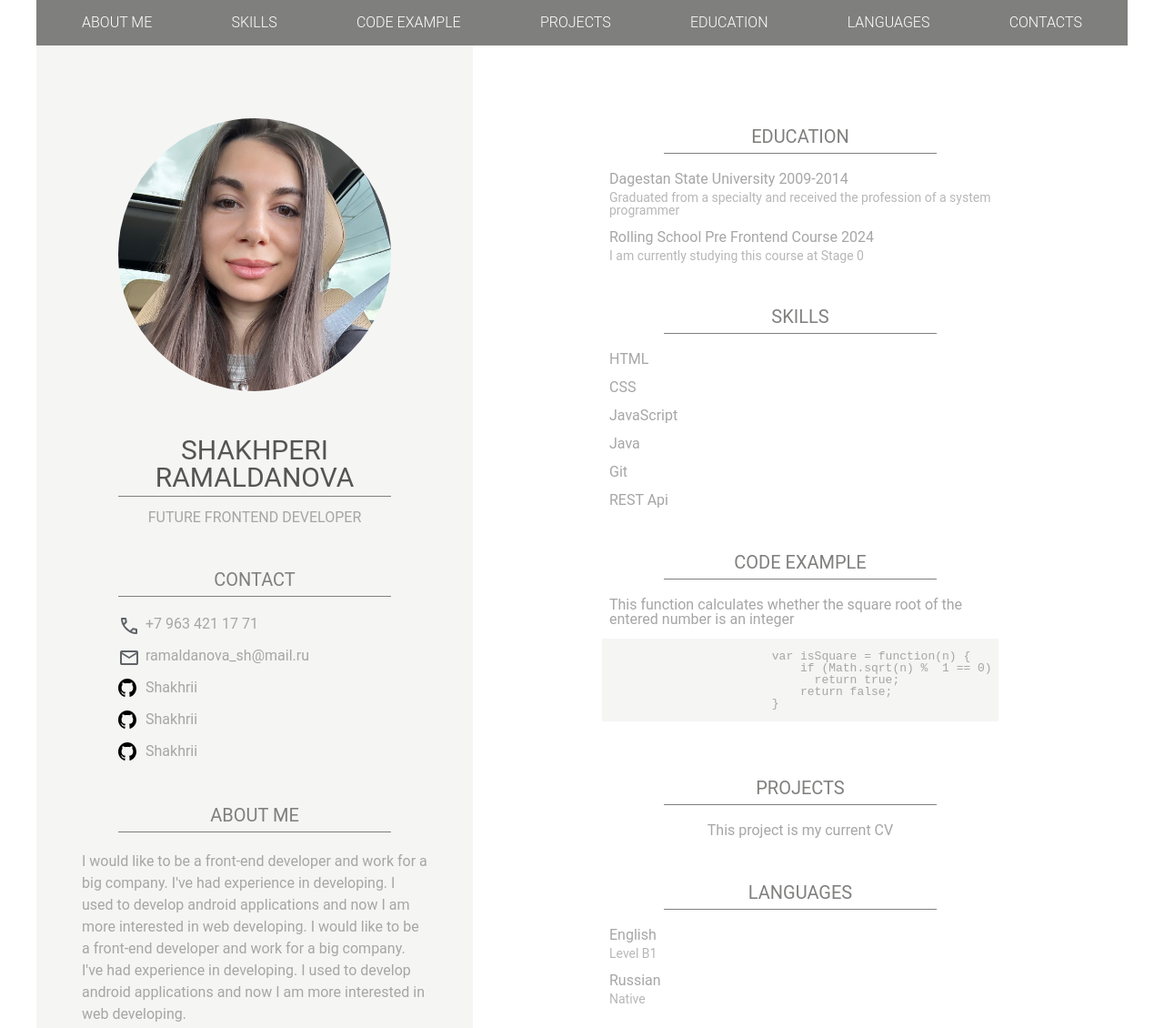
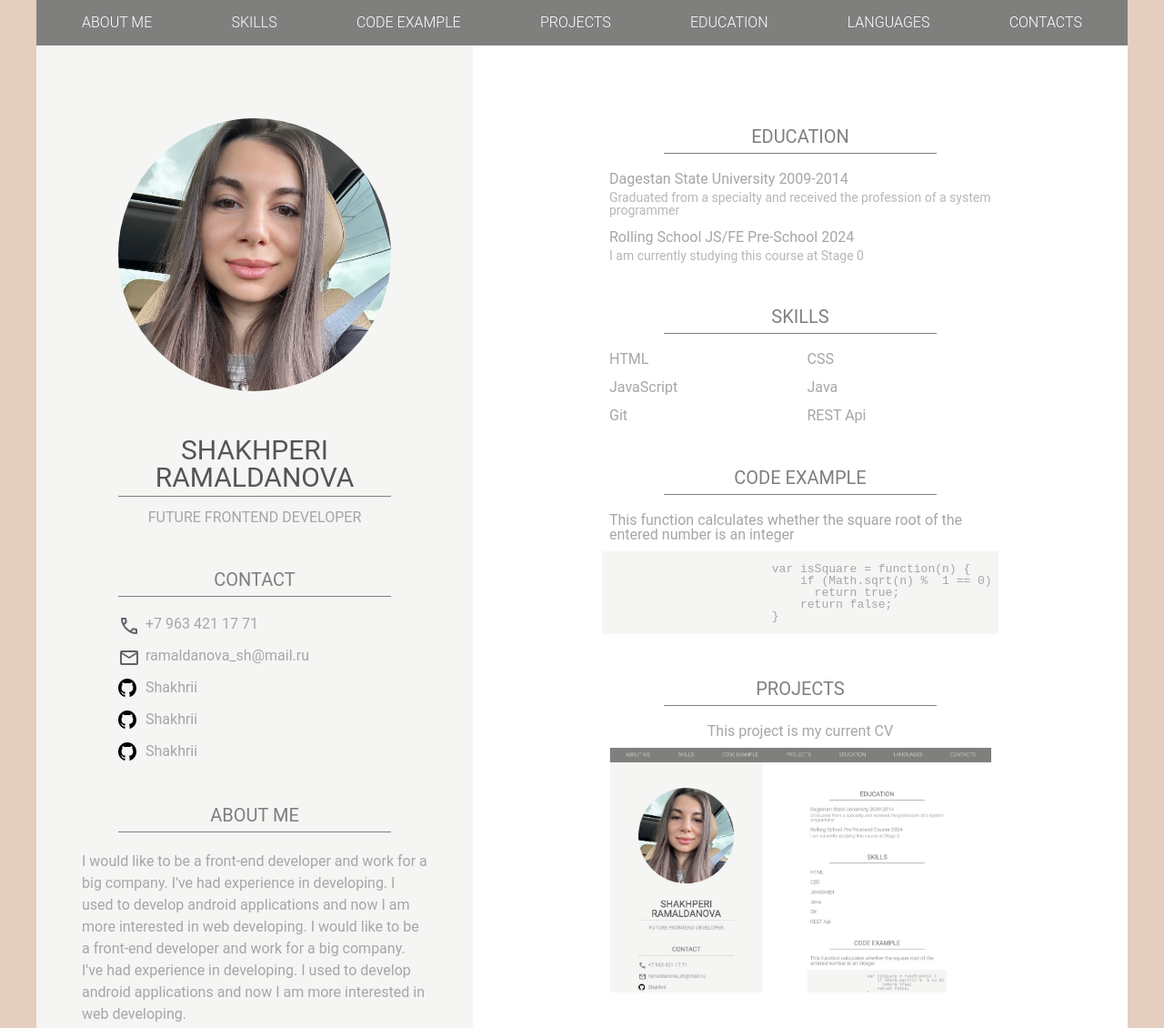
Before and after one commit to Shakhrii/rsschool-cv, a plain HTML site: page index.html in a window 1280 px wide. Shown: the top 1130 px of the page at 91% size. Drawn offline with Linux system fonts and the light colour scheme.

Commit message:
feat: add projects and languages blocks

```diff
--- a/css/style.css
+++ b/css/style.css
@@ -39,6 +39,7 @@ html {
     font-family: 'Roboto';
     font-weight: 400;
     color: #a6a6a6;
+    background-color: #e4cec0;
   }
 
   *,
@@ -222,10 +223,18 @@ html {
     margin-top: 5px;
   }
 
-  .code-examples__description {
+  .subtitle__description {
     margin-top: 20px;
+    margin-bottom: 10px;
   }
 
   .code-examples__preview {
     background-color: #f5f5f4;
+    margin: 0;
+    padding: 0;
   }
+
+  .skills__list {
+    display: grid;
+    grid-template-columns: repeat(2, 1fr);
+  }
--- a/index.html
+++ b/index.html
@@ -58,14 +58,14 @@
                     <div class="line"></div>
                     <ul class="education__list list">
                         <li>Dagestan State University 2009-2014<p class="item__description">Graduated from a specialty and received the profession of a system programmer</p></li></li>
-                        <li>Rolling School Pre Frontend Course 2024<p class="item__description">I am currently studying this course at Stage 0</p></li></li>
+                        <li>Rolling School JS/FE Pre-School 2024<p class="item__description">I am currently studying this course at Stage 0</p></li></li>
                     </ul>
 
                 </article>
                 <article class="skills information__article">
                     <h2 class="skills__title subtitle">Skills</h2>
                     <div class="line"></div>
-                    <ul class="skills__list list">
+                    <ul class="skills__list list" data-columns="2">
                         <li>HTML</li>
                         <li>CSS</li>
                         <li>JavaScript</li>
@@ -78,7 +78,7 @@
                 <article class="code-examples information__article">
                     <h2 class="code-examples__title subtitle">Code example</h2>
                     <div class="line"></div>
-                    <p class="code-examples__description">This function calculates whether the square root of the entered number is an integer</p>
+                    <p class="subtitle__description">This function calculates whether the square root of the entered number is an integer</p>
                     <xmp class="code-examples__preview">
                         var isSquare = function(n) {
                             if (Math.sqrt(n) %  1 == 0)
@@ -91,8 +91,8 @@
                 <article class="projects information__article">
                     <h2 class="projects__title subtitle">Projects</h2>
                     <div class="line"></div>
-                    <p class="code-examples__description">This project is my current CV</p>
-                    <img src="">
+                    <p class="subtitle__description"><a href="https://Shakhrii.github.io/rsschool-cv/">This project is my current CV</a></p>
+                    <a href="https://Shakhrii.github.io/rsschool-cv/"><img src="/images/project.jpg"></a>
                 </article>
 
                 <article class="languages information__article">
```
Also changed, not shown: images/project.jpg (added), 2 other files.
